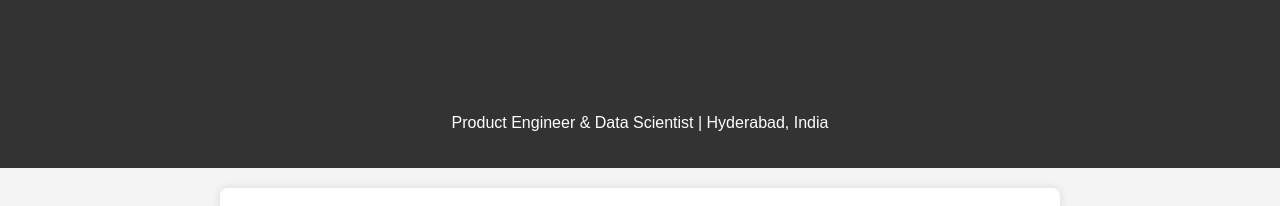
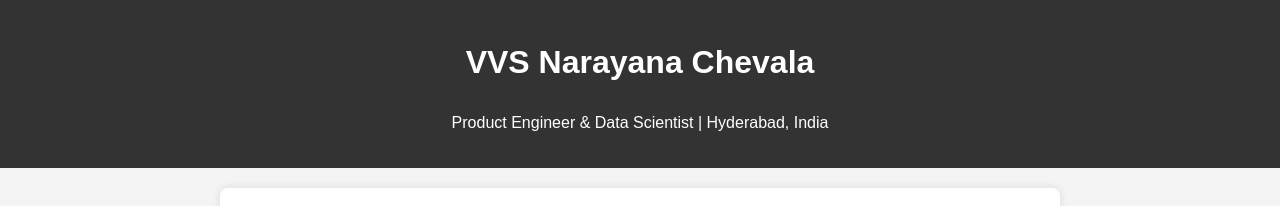
Before and after one commit to VVSNarayanaChevala/contactqr, a plain HTML site: page index.html in a window 1280 px wide. Shown: the top 206 px of the page. Drawn offline with Linux system fonts and the light colour scheme.

Commit message:
Update index.html

```diff
--- a/index.html
+++ b/index.html
@@ -26,7 +26,10 @@
             border-radius: 8px;
             box-shadow: 0 0 10px rgba(0, 0, 0, 0.1);
         }
-        h1, h2 {
+        h1 {
+            color: #fff; /* Changed title color to white */
+        }
+        h2 {
             color: #333;
         }
         ul {
```
